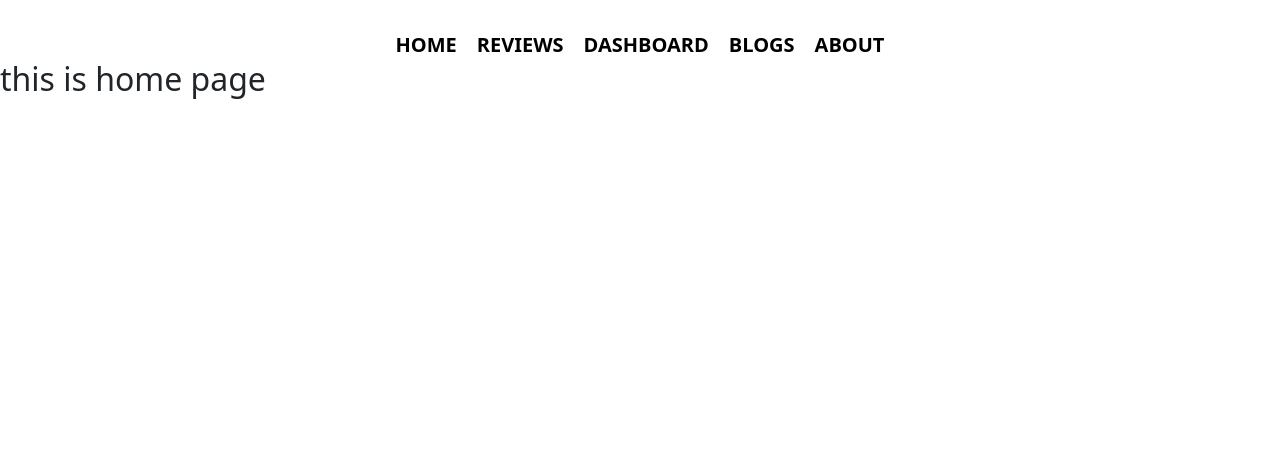
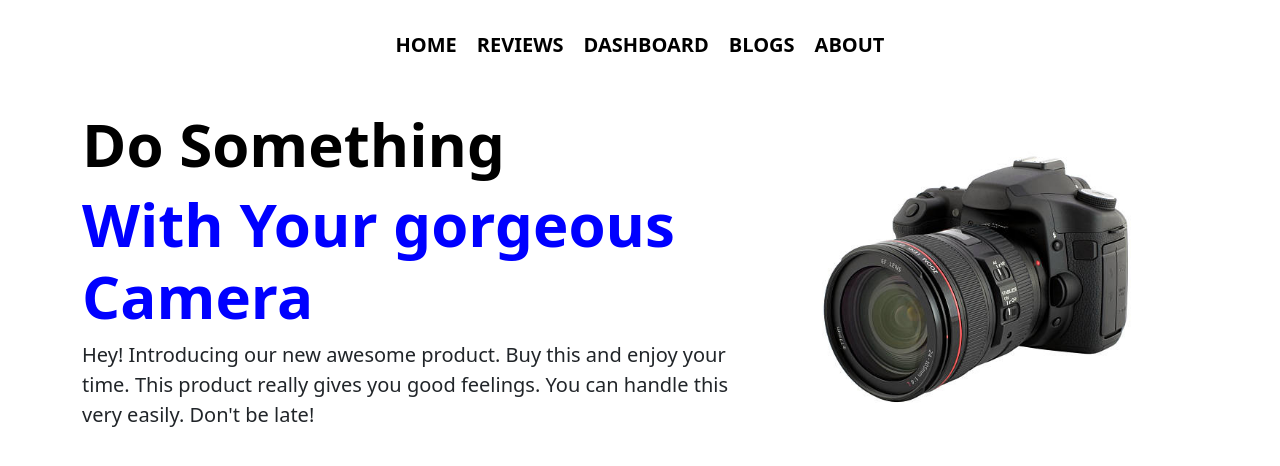
Before and after one commit to coderrakibul/assignment-09, a React (Create React App) app: page / in a window 1280 px wide. Shown: the top 466 px of the page. Built offline with nearby package versions, Linux system fonts and the light colour scheme.

Commit message:
home page top part is ready

```diff
--- a/src/component/Home/Home.css
+++ b/src/component/Home/Home.css
@@ -0,0 +1,16 @@
+.camera-text{
+    width:60%;
+}
+.camera-image{
+    width:40%;
+}
+.camera-text h1{
+    font-size: 60px;
+    font-weight: bold;
+}
+.camera-title-one{
+    color:black;
+}
+.camera-title-two{
+    color:blue;
+}
--- a/src/component/Home/Home.js
+++ b/src/component/Home/Home.js
@@ -1,9 +1,20 @@
 import React from 'react';
+import image from './image/dslr.jpg';
+import './Home.css';
+
 
 const Home = () => {
     return (
-        <div>
-            <h2> this is home page</h2>
+        <div className='container d-flex mt-5 align-items-center justify-content-between'>
+            <div className="camera-text">
+                <h1 className='camera-title-one'>Do Something</h1>
+                <h1 className='camera-title-two'>With Your gorgeous Camera</h1>
+                <p className='fs-5'>Hey! Introducing our new awesome product. Buy this and enjoy your time. This product really gives you good feelings. You can handle this very easily. Don't be late!</p>
+
+            </div>
+            <div className="camera-image">
+                <img className='w-100' src={image} alt="" />
+            </div>
         </div>
     );
 };
```
Also changed, not shown: src/component/Home/image/dslr.jpg (added).
